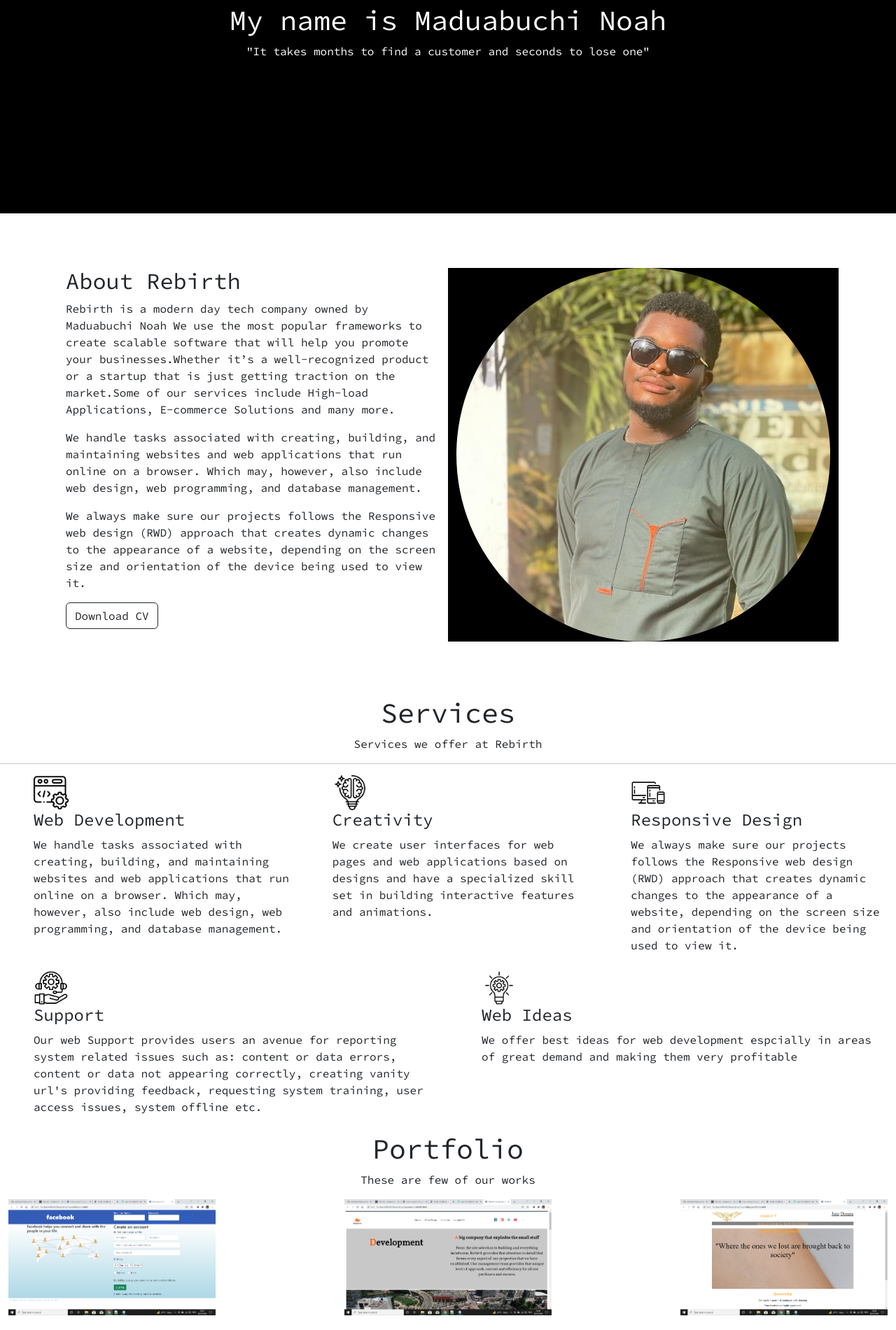
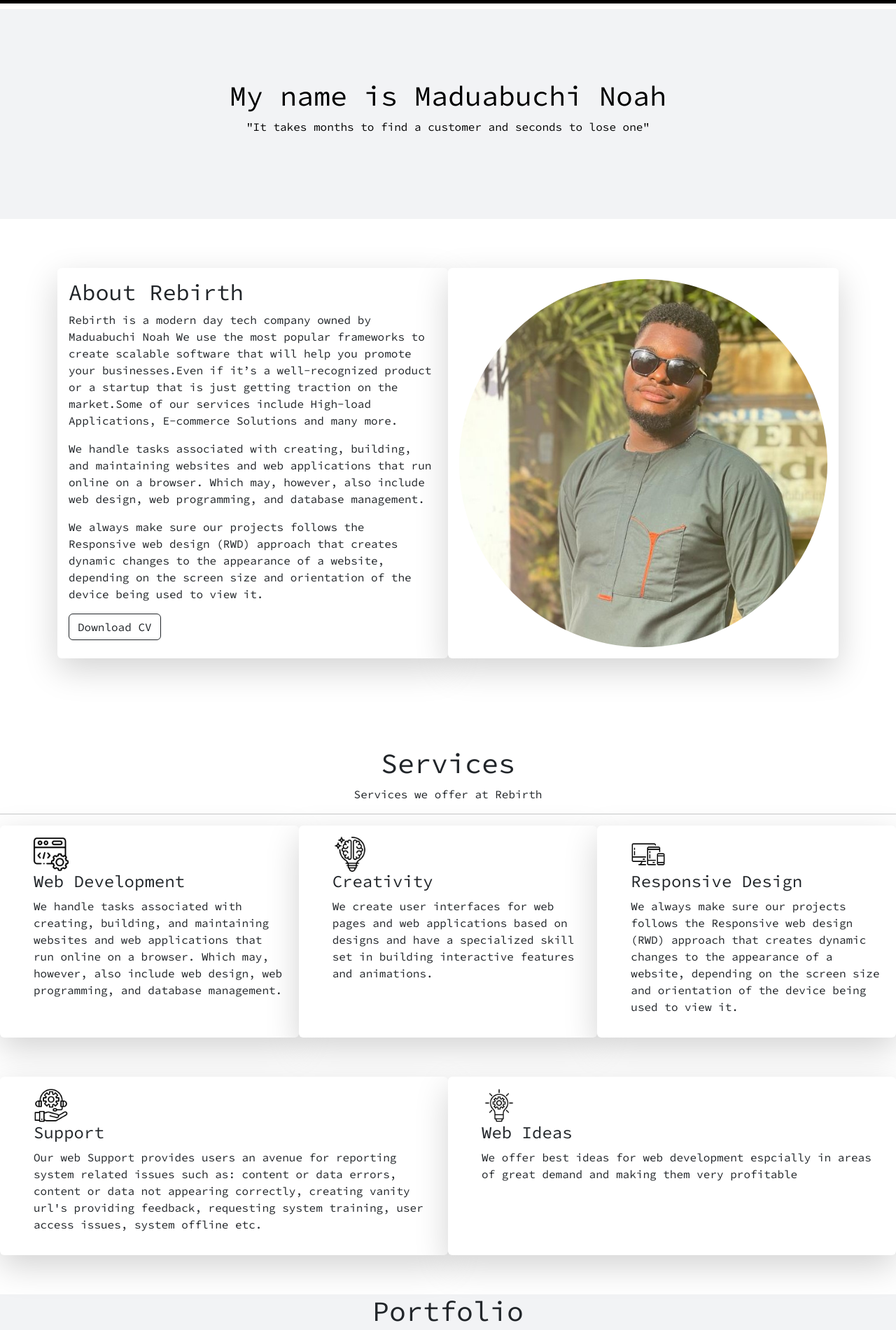
Before and after one commit to Ozednoah/portfolio, a plain HTML site: page index.html in a window 1280 px wide. Shown: the part 121-2022 px from the top of the page at 70% size. Drawn offline with nearby package versions, Linux system fonts and the light colour scheme.

Commit message:
final copy

```diff
--- a/index.html
+++ b/index.html
@@ -13,17 +13,17 @@
 			}
 			#logo{
 				background-color:#000;
+				position:sticky;
+				top:0px;
 
 			}
 			.linkcl{color:white;}
 			.linkcl:hover{color:#ff5800;}
-			#banner{color:white;
+
+			#banner{color:#000;
 			text-align:center;
 			height:300px;
-			}
-			#navsticky{
-				position:sticky;
-				top:0px;
+			background-color:#f2f3f5;
 			}
 			#imgrad{
 				border-radius:50%;
@@ -44,6 +44,17 @@
 				background-color:#000;
 				color:#fff;
 			}
+			#portfolio{
+				background-color:#f2f3f5;
+			}
+			#contact{
+				background-color:#f2f3f5;
+			}
+			.center{
+				margin:auto;
+				width:50%
+				padding:10px;
+			}
 		</style>
 		<link rel="preconnect" href="https://fonts.googleapis.com">
 		<link rel="preconnect" href="https://fonts.gstatic.com" crossorigin>
@@ -54,7 +65,7 @@
 			<!--nav/logo/banner-->
 		<div class="row mb-2" id="logo">
 			<div class="col">
-				<nav class="navbar navbar-expand-lg" style="background-color:#000;" id="navsticky">
+				<nav class="navbar navbar-expand-lg" style="background-color:#000;">
 				<div class="container-fluid">
 				<a class="navbar-brand" href="index.html"><img src="images/rebirth.png" alt="no logo" class="img-fluid"
 				width="100px" height="100px"/></a>
@@ -76,7 +87,7 @@
 				<a class="nav-link active linkcl" href="#portfolio">Portfolio</a>
 				</li>
 				<li class="nav-item">
-				<a class="nav-link active linkcl" href="#">Testimonials</a>
+				<a class="nav-link active linkcl" href="#testimonials">Testimonials</a>
 				</li>
 				<li class="nav-item">
 				<a class="nav-link active linkcl" href="#">Blog</a>
@@ -88,21 +99,24 @@
 				</div>
 				</div>
 				</nav>
+			</div>
+		</div>
+
 				<div class="row" id="banner">
-					<div class="col">
+					<div class="col center">
 					<h1>My name is Maduabuchi Noah</h1>
 					<p>"It takes months to find a customer and seconds to lose one"</p>
 					</div>
 				</div>
-			</div>
-		</div>
+
+
 		<!--about me-->
 		<div class="row mb-2" id="aboutme">
-			<div class="col-md-6">
+			<div class="col-md-6 shadow-lg p-3 mb-5 bg-body rounded">
 				<h2>About Rebirth</h2>
 				<p>Rebirth is a modern day tech company owned by Maduabuchi Noah
 				We use the most popular frameworks to create scalable software that
-				will help you promote your businesses.Whether it’s a well-recognized
+				will help you promote your businesses.Even if it’s a well-recognized
 				product or a startup that is just getting traction on the market.Some
 				of our services include High-load Applications, E-commerce Solutions
 				and many more.</p>
@@ -114,7 +128,7 @@
 				on the screen size and orientation of the device being used to view it.</p>
 				<a href="#" class="btn btn-outline-dark"><span>Download CV</span></a>
 			</div>
-			<div class="col-md-6 bgcolor">
+			<div class="col-md-6 bgcolor shadow-lg p-3 mb-5 bg-body rounded">
 				<img src="images/img1.jpg" alt="no image" class="img-fluid" id="imgrad"/>
 			</div>
 		</div>
@@ -123,20 +137,20 @@
 			<h1 style="text-align:center;">Services</h1>
 			<p style="text-align:center;">Services we offer at Rebirth</p>
 			<hr>
-			<div class="col-md-4 ps-5">
+			<div class="col-md-4 ps-5 shadow-lg p-3 mb-5 bg-body rounded">
 				<img src="images/coding.png" alt="no img" width="50px" height="50px"/>
 				<h4>Web Development</h4>
 				<p>We handle tasks associated with creating, building, and maintaining websites
 				and web applications that run online on a browser. Which may, however, also include
 				web design, web programming, and database management.</p>
 			</div>
-			<div class="col-md-4 ps-5">
+			<div class="col-md-4 ps-5 shadow-lg p-3 mb-5 bg-body rounded">
 				<img src="images/creativity.png" alt="no img" width="50px" height="50px"/>
 				<h4>Creativity</h4>
 				<p>We create user interfaces for web pages and web applications based on designs
 				and have a specialized skill set in building interactive features and animations.</p>
 			</div>
-			<div class="col-md-4 ps-5">
+			<div class="col-md-4 ps-5 shadow-lg p-3 mb-5 bg-body rounded">
 				<img src="images/responsive.png" alt="no img" width="50px" height="50px"/>
 				<h4>Responsive Design</h4>
 				<p> We always make sure our projects follows the Responsive web design (RWD)
@@ -146,14 +160,14 @@
 		</div>
 		<!--more services-->
 		<div class="row mb-2">
-			<div class="col-md-6 ps-5">
+			<div class="col-md-6 ps-5 shadow-lg p-3 mb-5 bg-body rounded">
 				<img src="images/technical-support.png" alt="no img" width="50px" height="50px"/>
 				<h4>Support</h4>
 				<p> Our web Support provides users an avenue for reporting system related issues such as:
 				content or data errors, content or data not appearing correctly, creating vanity url's
 				providing feedback, requesting system training, user access issues, system offline etc. </p>
 			</div>
-			<div class="col-md-6 ps-5">
+			<div class="col-md-6 ps-5 shadow-lg p-3 mb-5 bg-body rounded">
 				<img src="images/idea.png" alt="no img" width="50px" height="50px"/>
 				<h4>Web Ideas</h4>
 				<p>We offer best ideas for web development espcially in areas of great demand
@@ -164,21 +178,21 @@
 		<div class="row mb-4 justify-content-between" id="portfolio">
 			<h1 style="text-align:center;">Portfolio</h1>
 			<p style="text-align:center;">These are few of our works</p>
-			<div class="col-md-3">
+			<div class="col-md-3 shadow-lg p-3 mb-5 bg-body rounded">
 				<img src="images/screen1.png" alt="nologo" class="img-fluid"/>
 			</div>
-			<div class="col-md-3">
+			<div class="col-md-3 shadow-lg p-3 mb-5 bg-body rounded">
 				<img src="images/screen2.png" alt="nologo" class="img-fluid"/>
 			</div>
-			<div class="col-md-3">
+			<div class="col-md-3 shadow-lg p-3 mb-5 bg-body rounded">
 				<img src="images/screen3.png" alt="nologo" class="img-fluid"/>
 			</div>
 		</div>
 		<!--testimonials-->
-		<div class="row ps-3">
+		<div class="row ps-3" id="testimonials">
 			<h3 style="text-align:center;">Testimonials</h3>
 			<p style="text-align:center;">We thank all our awesome customers! We have hundreds of happy customers! </p>
-			<div class="col-md-5 ps-4">
+			<div class="col-md-5 ps-4 shadow-lg p-3 mb-5 bg-body rounded">
 				<div class="bgcolor">
 					<h3><i class="fa fa-quote-left"></i> Wonderful Support!</h3>
 					 <p class="lead">They have got my project on time with the competition
@@ -189,7 +203,7 @@
 					<h4>Hon. Shina Peler <small>- CEO Quilox</small></h4>
 				</div>
 			</div>
-			<div class="col-md-5 offset-1">
+			<div class="col-md-5 offset-1 shadow-lg p-3 mb-5 bg-body rounded">
 				<div class="bgcolor">
 					<h3><i class="fa fa-quote-left"></i> Awesome Services!</h3>
 					 <p class="lead">They had my issues solved in no time.
@@ -219,7 +233,7 @@
 			</div>
 			<div class="col-md-6">
 				<div class="form-group">
-					<textarea class="form-control bgcolor" id="message" placeholder="Your Message"></textarea>
+					<textarea class="form-control bgcolor" id="message" placeholder="Your Message" rows="10"></textarea>
 				</div>
 			</div>
 			<div class="col-lg-12 text-center">
@@ -233,7 +247,7 @@
                 <a href="#aboutme" class="linkcl">About Us</a>
 				<a href="#services" class="linkcl">Services</a>
 				<a href="#portfolio" class="linkcl">Portfolio</a>
-				<a href="#" class="linkcl">Testimonials</a>
+				<a href="#testimonials" class="linkcl">Testimonials</a>
 				<a href="#" class="linkcl">Blog</a>
 				<a href="#contact" class="linkcl">Contact Us</a>
 			</div>
```
